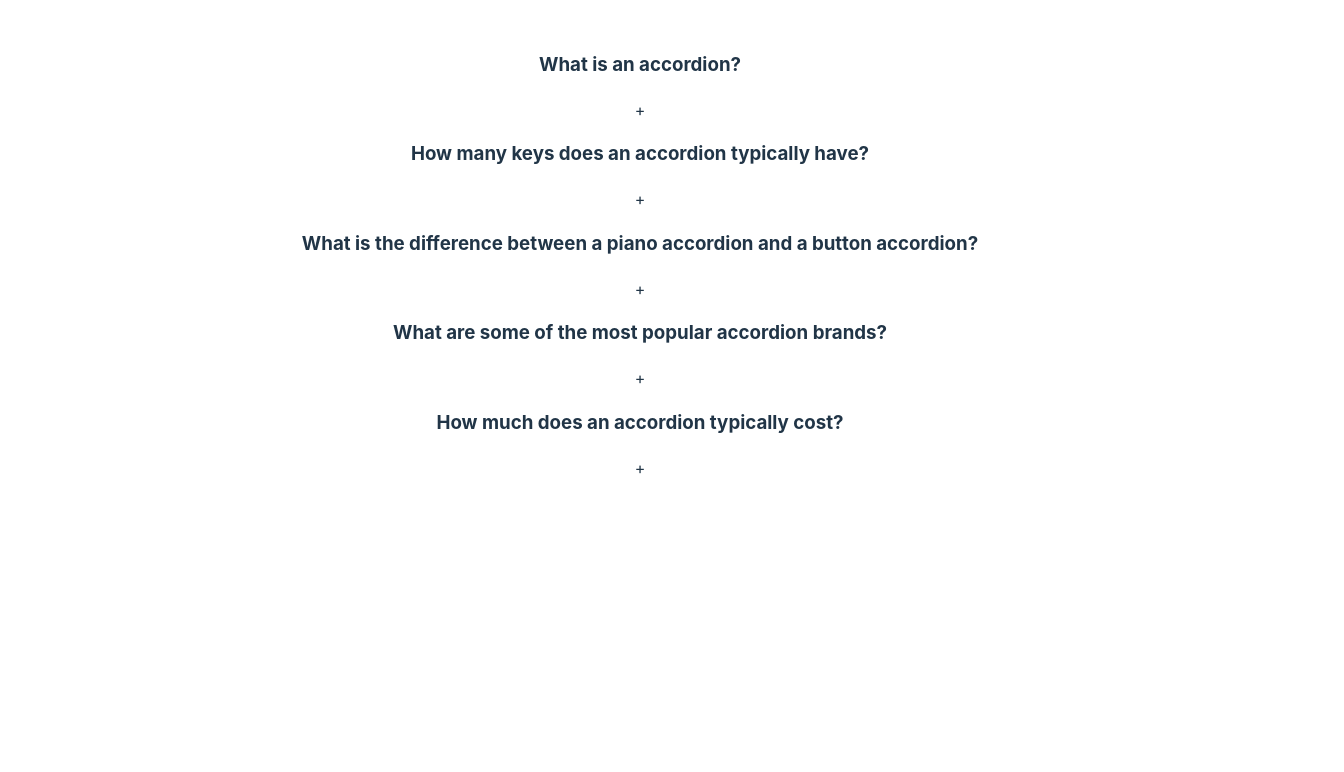
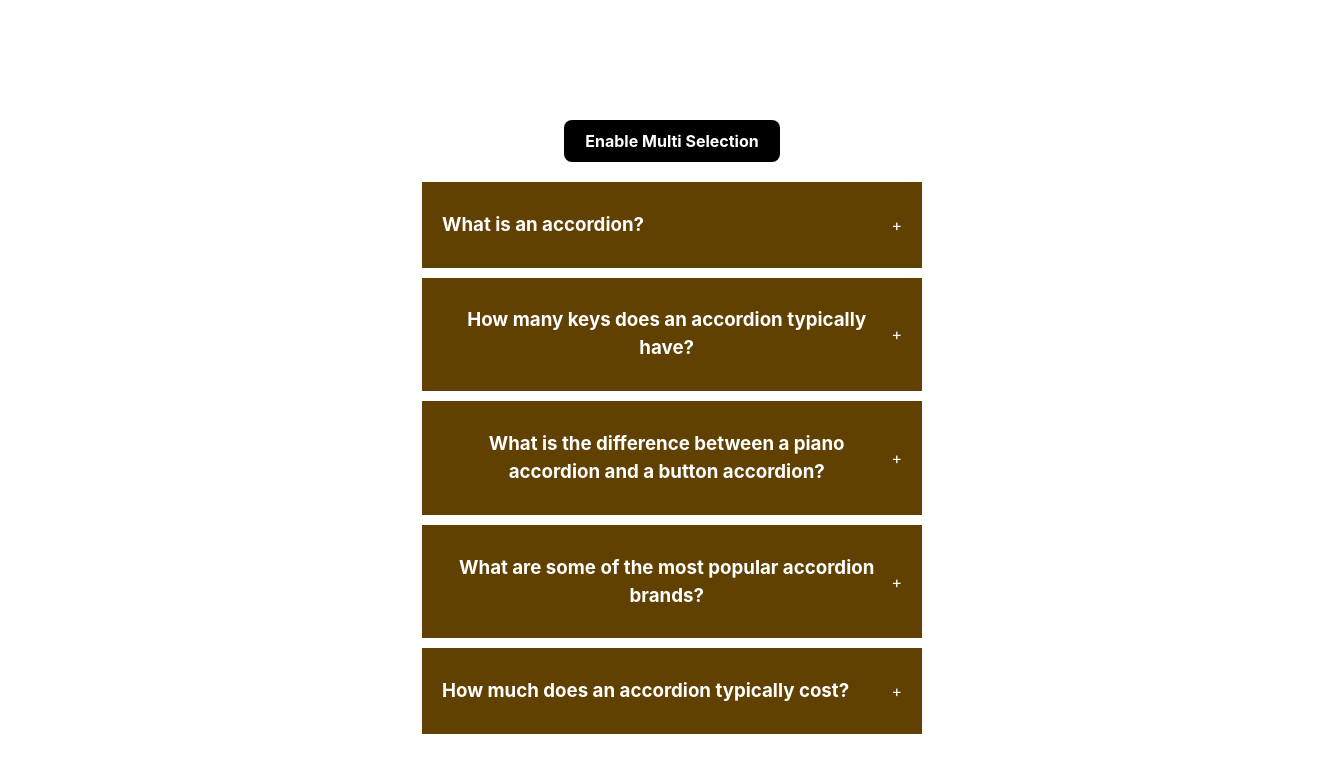
Before and after one commit to srinivazCoder/ReactJS-projects, a React (Vite) app: page / in a window 1280 px wide. Shown: the top 772 px of the page, 1344 px wide, since content can reach past the window. Built offline with nearby package versions, Linux system fonts and the light colour scheme.

Commit message:
added styles to accordion component

```diff
--- a/src/components/accordion/Index.jsx
+++ b/src/components/accordion/Index.jsx
@@ -3,17 +3,19 @@
 // Multiple selection
 
 import { useState } from "react";
-import data from "./data"
+import data from "./data";
+import "./styles.css";
 
 export default function Accordian() {
     const [selected, setSeleted] = useState(null);
 
     function handleSingleSelection(getCurrentID){
-        setSeleted(getCurrentID)
+        setSeleted(getCurrentID === selected ? null : getCurrentID);
     }
 
     return (
         <div className="wrapper">
+            <button>Enable Multi Selection</button>
             <div className="accordian">
                 {data && data.length > 0 ? data.map((dataItem) => (
                     <div className="item">
@@ -23,7 +25,7 @@
 
                         </div>
                         {
-                            selected === dataItem.id && <div>{dataItem.answer}</div>
+                            selected === dataItem.id && <div className="content">{dataItem.answer}</div>
                         }
 
                     </div>))
--- a/src/components/accordion/styles.css
+++ b/src/components/accordion/styles.css
@@ -0,0 +1,40 @@
+.wrapper {
+    display: flex;
+    height: 100vh;
+    width: 100vw;
+    justify-content: center;
+    align-items: center;
+    flex-direction: column;
+    gap:20px;
+}
+
+.wrapper button{
+    padding:10px 20px;
+    background:#000;
+    color:#fff;
+    font-weight: bold;
+    cursor: pointer;
+}
+
+.accordian {
+    width: 500px;
+}
+
+.item {
+    background: #614101;
+    margin-bottom: 10px;
+    padding: 10px 20px;
+}
+
+.title {
+    color: #fff;
+    display: flex;
+    justify-content: space-between;
+    align-items: center;
+    cursor: pointer;
+}
+
+.content{
+    color : #ffffff;
+    height:auto;
+}
```
